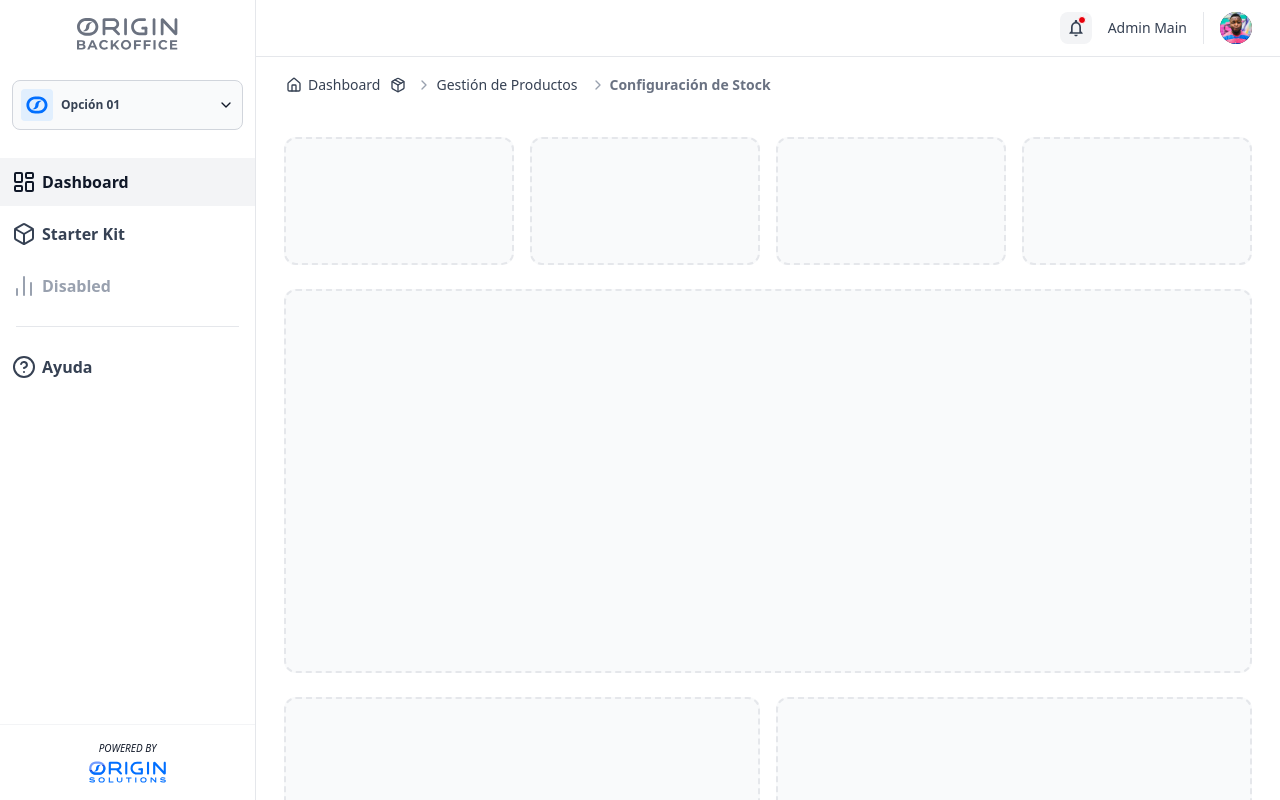
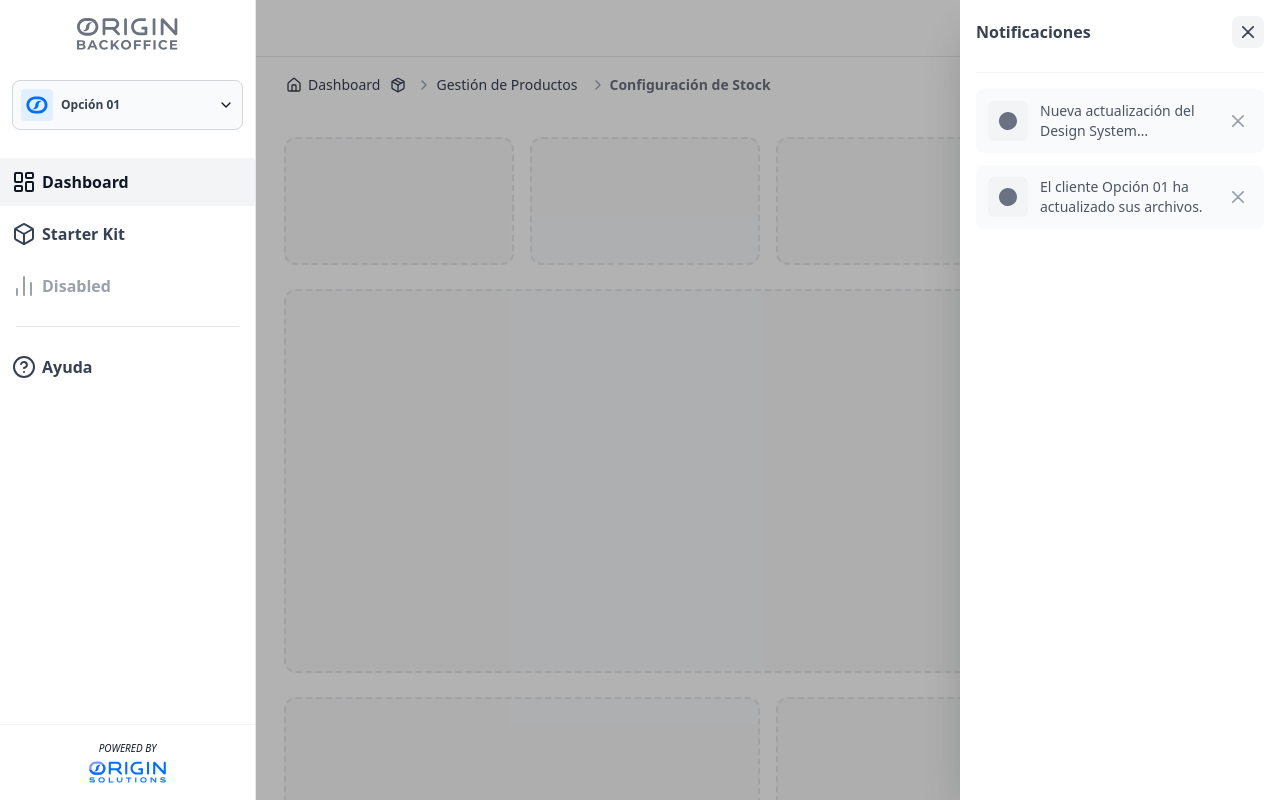
Before and after one commit to m-sanchez-design-ux-ui/starter-tailwind-backoffices, a Next.js app: page /dashboard in a window 1280 px wide. Both pictures are taken after a click on the button 1075 px from the left and 28 px from the top of the page. Built offline with nearby package versions, Linux system fonts and the light colour scheme.

Commit message:
Layout component
Sidebar, breadcrumb,header,dropdown header and drawer notifications has beed created.

```diff
--- a/src/app/dashboard/layout.tsx
+++ b/src/app/dashboard/layout.tsx
@@ -1,18 +1,21 @@
+"use client";
+import { useState } from "react";
 import Header from '@/components/Header';
 import Sidebar from "@/components/sidebar/Sidebar";
 
 export default function DashboardLayout({ children }: { children: React.ReactNode }) {
+  const [isSidebarOpen, setIsSidebarOpen] = useState(false);
   return (
     <>
       <div className="flex h-screen w-full bg-white dark:bg-gray-950 text-gray-900 dark:text-gray-100">
         {/* Backoffice Menu */}
-        <Sidebar />
+        <Sidebar isOpen={isSidebarOpen} onClose={() => setIsSidebarOpen(false)} />
 
         {/* Right Content Area */}
         <div className="flex flex-col flex-1 min-w-0 overflow-hidden">
 
           {/* Top Navbar */}
-          <Header />
+          <Header onOpenSidebar={() => setIsSidebarOpen(true)} />
 
           {/* Content Area with vertical scroll */}
           <main className="flex-1 overflow-y-auto px-7 py-4 lg:pl-71 bg-white dark:bg-gray-950">
@@ -21,6 +24,15 @@ export default function DashboardLayout({ children }: { children: React.ReactNod
             </div>
           </main>
         </div>
+
+        {/* Backdrop close sidebar mobile */}
+        {isSidebarOpen && (
+          <div
+            className="fixed inset-0 bg-gray-900/50 z-30 lg:hidden"
+            onClick={() => setIsSidebarOpen(false)}
+          />
+        )}
+
       </div>
     </>
   );
--- a/src/components/Header.tsx
+++ b/src/components/Header.tsx
@@ -2,20 +2,23 @@
 
 import { useState } from 'react';
 import Image from 'next/image';
+import Link from 'next/link';
+import NotificationDrawer from './drawers/NotificationDrawer';
 
-export default function Header() {
-  const [isDarkMode, setIsDarkMode] = useState(false);
-  const [hasNotifications] = useState(true); // Mock de notificaciones
+interface HeaderProps {
+  onOpenSidebar: () => void;
+}
 
-  // Lógica de Dark Mode para Tailwind
-  const toggleDarkMode = () => {
-    const newMode = !isDarkMode;
-    setIsDarkMode(newMode);
-    if (newMode) {
-      document.documentElement.classList.add('dark');
-    } else {
-      document.documentElement.classList.remove('dark');
-    }
+export default function Header({ onOpenSidebar }: HeaderProps) {
+  const [isUserMenuOpen, setIsUserMenuOpen] = useState(false);
+  const [isDrawerOpen, setIsDrawerOpen] = useState(false);
+  const [notifications, setNotifications] = useState([
+    { mensaje: "Nueva actualización del Design System disponible." },
+    { mensaje: "El cliente Opción 01 ha actualizado sus archivos." }
+  ]);
+
+  const deleteNotification = (index: number) => {
+    setNotifications(notifications.filter((_, i) => i !== index));
   };
 
   return (
@@ -25,6 +28,7 @@ export default function Header() {
         {/* Burger Menu (Solo Mobile) */}
         <button
           type="button"
+          onClick={onOpenSidebar}
           className="group inline-flex justify-center items-center size-8 bg-gray-100 hover:bg-gray-200 rounded-lg lg:hidden dark:bg-gray-700 dark:hover:bg-gray-600"
         >
           <span className="sr-only">Open sidebar</span>
@@ -35,31 +39,102 @@ export default function Header() {
 
         <div className="flex items-center gap-4">
           {/* Botón de Notificaciones */}
-          <button className="group relative flex justify-center items-center size-8 bg-gray-100 hover:bg-gray-200 rounded-lg dark:bg-gray-700">
-            {hasNotifications && (
-              <div className="absolute top-1 right-1.5 size-2 bg-red-600 rounded-full border border-white dark:border-gray-900"></div>
+          <button
+            onClick={() => setIsDrawerOpen(true)}
+            className="group relative flex justify-center items-center size-8 bg-gray-100 hover:bg-gray-200 rounded-lg dark:bg-gray-700 transition-all"
+          >
+            {notifications.length > 0 && (
+              <div className="absolute top-1 right-1.5 size-2 bg-red-600 rounded-full border border-white dark:border-gray-900 animate-pulse"></div>
             )}
             <svg viewBox="0 0 24 24" className="size-5 fill-gray-700 dark:fill-gray-100 group-hover:fill-primary">
               <path d="M12 22c1.1 0 2-.9 2-2h-4c0 1.1.9 2 2 2zm6-6v-5c0-3.07-1.63-5.64-4.5-6.32V4c0-.83-.67-1.5-1.5-1.5s-1.5.67-1.5 1.5v.68C7.64 5.36 6 7.92 6 11v5l-2 2v1h16v-1l-2-2zm-2 1H8v-6c0-2.48 1.51-4.5 4-4.5s4 2.02 4 4.5v6z" />
             </svg>
           </button>
 
-          <span className="hidden sm:block text-sm font-medium text-gray-700 dark:text-gray-200">Admin Main</span>
+          <span className="hidden sm:block text-sm font-medium text-gray-700 dark:text-gray-200 uppercase">
+            Admin Main
+          </span>
 
-          {/* Avatar & Perfil */}
-          <div className="flex items-center gap-2 border-l border-gray-200 dark:border-gray-700 pl-4">
-            <button className="flex text-sm bg-gray-800 rounded-full focus:ring-4 focus:ring-gray-300 dark:focus:ring-gray-600 transition-transform active:scale-95">
+          {/* Contenedor del Avatar y Dropdown */}
+          <div className="relative flex items-center gap-2 border-l border-gray-200 dark:border-gray-700 pl-4">
+            <button
+              onClick={() => setIsUserMenuOpen(!isUserMenuOpen)}
+              className="flex text-sm bg-gray-800 rounded-full focus:ring-4 focus:ring-gray-300 dark:focus:ring-gray-600 transition-transform active:scale-95"
+            >
               <Image
-                className="w-8 h-8 rounded-full object-cover"
+                className="size-8 rounded-full object-cover"
                 src="/images/avatars/avatarNeilSims.png"
-                alt="User"
+                alt="User profile"
                 width={32}
                 height={32}
               />
             </button>
+
+            {/* Dropdown Menu */}
+            {isUserMenuOpen && (
+              <>
+                {/* Overlay invisible para cerrar el menú al hacer clic fuera */}
+                <div
+                  className="fixed inset-0 z-40"
+                  onClick={() => setIsUserMenuOpen(false)}
+                />
+
+                <div className="absolute right-0 top-full mt-2 z-50 w-56 bg-white divide-y divide-gray-100 rounded-lg shadow-xl border border-gray-200 dark:bg-gray-700 dark:border-gray-600 dark:divide-gray-600 animate-in fade-in zoom-in-95 duration-100">
+                  {/* Datos del Usuario */}
+                  <div className="px-4 py-3">
+                    <span className="block text-sm font-semibold text-gray-900 dark:text-gray-100">Neil Sims</span>
+                    <span className="block text-sm text-gray-500 truncate dark:text-gray-400">user@originsw.com</span>
+                  </div>
+
+                  {/* Links de navegación */}
+                  <ul className="py-2 text-sm text-gray-700 dark:text-gray-200">
+                    <li>
+                      <Link
+                        href="/profile"
+                        className="block px-4 py-2 hover:bg-gray-100 dark:hover:bg-gray-600 dark:hover:text-white transition-colors"
+                        onClick={() => setIsUserMenuOpen(false)}
+                      >
+                        Mi perfil
+                      </Link>
+                    </li>
+                    <li>
+                      <Link
+                        href="/logout"
+                        className="block px-4 py-2 hover:bg-gray-100 dark:hover:bg-gray-600 dark:hover:text-white transition-colors"
+                        onClick={() => setIsUserMenuOpen(false)}
+                      >
+                        Cerrar sesión
+                      </Link>
+                    </li>
+                  </ul>
+
+                  {/* Footer del Dropdown: Powered By Origin */}
+                  <div className="flex justify-center items-center gap-2 px-4 py-4 border-t border-gray-100 dark:border-gray-600">
+                    <span className="text-[10px] uppercase italic font-bold text-primary">
+                      Powered by
+                    </span>
+                    <div className="relative w-16 h-4">
+                      <Image
+                        src="/images/logos/logo_origin.svg"
+                        alt="Logo Origin"
+                        fill
+                        className="object-contain"
+                      />
+                    </div>
+                  </div>
+                </div>
+              </>
+            )}
           </div>
         </div>
       </div>
+      {/* Notifications Drawer */}
+      <NotificationDrawer
+        isOpen={isDrawerOpen}
+        onClose={() => setIsDrawerOpen(false)}
+        notifications={notifications}
+        onDelete={deleteNotification}
+      />
     </header>
   );
 }
--- /dev/null
+++ b/src/components/drawers/NotificationDrawer.tsx
@@ -0,0 +1,105 @@
+"use client";
+
+interface Notification {
+  mensaje: string;
+}
+
+interface NotificationDrawerProps {
+  isOpen: boolean;
+  onClose: () => void;
+  notifications: Notification[];
+  onDelete: (index: number) => void;
+}
+
+export default function NotificationDrawer({
+  isOpen,
+  onClose,
+  notifications,
+  onDelete
+}: NotificationDrawerProps) {
+  return (
+    <>
+      {/* Backdrop */}
+      {isOpen && (
+        <div
+          className="fixed inset-0 bg-black/30 z-40 transition-opacity"
+          onClick={onClose}
+        />
+      )}
+
+      {/* Drawer */}
+      <aside
+        className={`fixed top-0 right-0 z-50 h-screen p-4 overflow-y-auto transition-transform bg-white w-80 dark:bg-gray-800 shadow-2xl ${
+          isOpen ? "translate-x-0" : "translate-x-full"
+        }`}
+      >
+        {/* Header */}
+        <div className="flex flex-row justify-between pb-6 border-b border-gray-100 dark:border-gray-700 mb-4">
+          <h5 className="inline-flex items-center text-gray-700 font-bold text-base dark:text-gray-100">
+            Notificaciones
+          </h5>
+          <button
+            onClick={onClose}
+            className="text-gray-700 bg-gray-100 hover:bg-gray-200 hover:text-primary rounded-lg text-sm w-8 h-8 inline-flex items-center justify-center dark:bg-gray-600 dark:text-gray-100 dark:hover:bg-gray-700 transition-colors"
+          >
+            <svg className="w-3 h-3" fill="none" viewBox="0 0 14 14">
+              <path stroke="currentColor" strokeLinecap="round" strokeLinejoin="round" strokeWidth="2" d="m1 1 6 6m0 0 6 6M7 7l6-6M7 7l-6 6" />
+            </svg>
+            <span className="sr-only">Cerrar menú</span>
+          </button>
+        </div>
+
+        {/* Body */}
+        <div className="flex flex-col">
+          {notifications.length === 0 ? (
+            /* Estado Vacío */
+            <div className="flex flex-col gap-6 items-center mt-8 animate-in fade-in duration-500">
+              <div className="bg-gray-100 rounded-xl size-52 flex justify-center items-center dark:bg-gray-700">
+                <svg viewBox="0 0 208 208" className="size-44">
+                  <circle className="fill-gray-200 dark:fill-gray-600" cx="104" cy="104" r="104" />
+                  <path className="fill-primary opacity-85" d="M183.52,146.16v3.57H24.47v-3.57c0-3.79,3.07-6.86,6.85-6.86,9.25,0,16.75-7.5,16.75-16.73v-40.99c0-15.44,6.26-29.43,16.39-39.55,6.06-6.06,13.5-10.74,21.83-13.52,2.71-.91,5.51-1.61,8.39-2.08,3.04-.53,6.16-.79,9.33-.79s6.3.26,9.33.79c2.88.46,5.68,1.17,8.39,2.08,22.2,7.43,38.21,28.38,38.21,53.07v40.99c0,9.23,7.5,16.73,16.73,16.73,3.79,0,6.86,3.07,6.86,6.86Z" />
+                  <path className="fill-gray-800 dark:fill-gray-400" d="M121.94,25.64c0,.98-.09,1.94-.22,2.87-2.71-.91-5.51-1.61-8.39-2.08.02-.26.03-.53.03-.79,0-5.16-4.2-9.37-9.37-9.37s-9.37,4.2-9.37,9.37c0,.26.02.53.03.79-2.88.46-5.68,1.17-8.39,2.08-.14-.93-.22-1.89-.22-2.87,0-9.9,8.05-17.95,17.95-17.95s17.95,8.05,17.95,17.95Z" />
+                  <rect className="fill-gray-800 dark:fill-gray-400" x="24.47" y="146.15" width="159.06" height="3.58" />
+                  <path className="fill-primary opacity-50" d="M136.42,149.73c-5.37,12.59-17.86,21.41-32.43,21.41s-27.06-8.82-32.43-21.41h64.86Z" />
+                </svg>
+              </div>
+              <p className="text-base text-gray-700 font-medium text-center dark:text-gray-200">
+                ¡No hay notificaciones en este momento!
+              </p>
+              <span className="text-sm text-gray-500 text-center dark:text-gray-400">
+                Aquí aparecerán las próximas notificaciones.
+              </span>
+            </div>
+          ) : (
+            /* Lista de Notificaciones */
+            <ul className="flex flex-col gap-3">
+              {notifications.map((n, i) => (
+                <li
+                  key={i}
+                  className="group flex gap-3 bg-gray-50 hover:bg-gray-100 rounded-lg py-3 px-3 transition-colors dark:bg-gray-700/50 dark:hover:bg-gray-700"
+                >
+                  <div className="min-w-10 h-10 flex justify-center items-center bg-gray-100 group-hover:bg-white dark:bg-gray-600 dark:group-hover:bg-gray-500 rounded-md transition-colors">
+                    <svg viewBox="0 0 32 32" className="size-6 fill-none">
+                      <path className="fill-gray-500 dark:fill-gray-300 group-hover:fill-primary" d="M16 28C13.6266 28 11.3066 27.2962 9.33316 25.9776C7.35977 24.6591 5.8217 22.7849 4.91345 20.5922C4.0052 18.3995 3.76756 15.9867 4.23058 13.6589C4.6936 11.3311 5.83649 9.19295 7.51472 7.51472C9.19295 5.83649 11.3311 4.6936 13.6589 4.23058C15.9867 3.76756 18.3995 4.0052 20.5922 4.91345C22.7849 5.8217 24.6591 7.35977 25.9776 9.33316C27.2962 11.3066 28 13.6266 28 16C27.9965 19.1815 26.7311 22.2317 24.4814 24.4814C22.2317 26.7311 19.1815 27.9965 16 28ZM16 6.40001Z" />
+                    </svg>
+                  </div>
+                  <span className="text-sm text-gray-600 dark:text-gray-300 line-clamp-2 my-auto flex-1">
+                    {n.mensaje}
+                  </span>
+                  <button
+                    onClick={() => onDelete(i)}
+                    className="size-7 my-auto text-gray-400 hover:text-red-500 hover:bg-red-50 dark:hover:bg-red-900/20 rounded-lg flex items-center justify-center transition-all"
+                  >
+                    <svg className="size-3" fill="none" viewBox="0 0 14 14">
+                      <path stroke="currentColor" strokeLinecap="round" strokeLinejoin="round" strokeWidth="2" d="m1 1 6 6m0 0 6 6M7 7l6-6M7 7l-6 6" />
+                    </svg>
+                  </button>
+                </li>
+              ))}
+            </ul>
+          )}
+        </div>
+      </aside>
+    </>
+  );
+}
```
Also changed, not shown: src/components/sidebar/Sidebar.tsx (+8 -3 lines).
